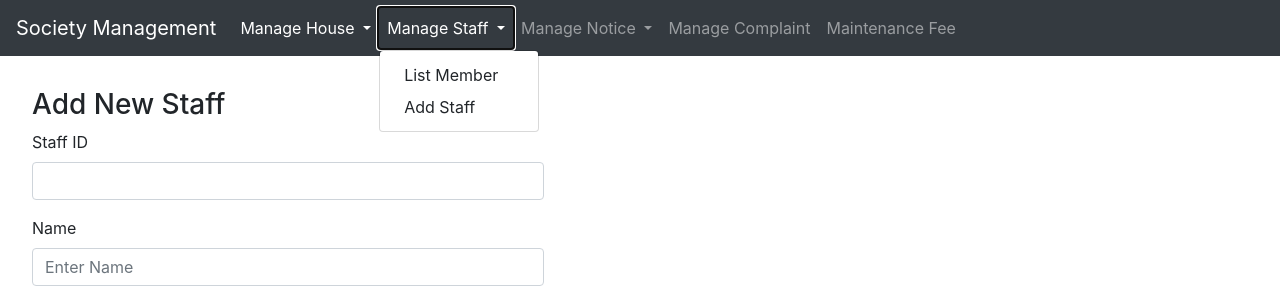
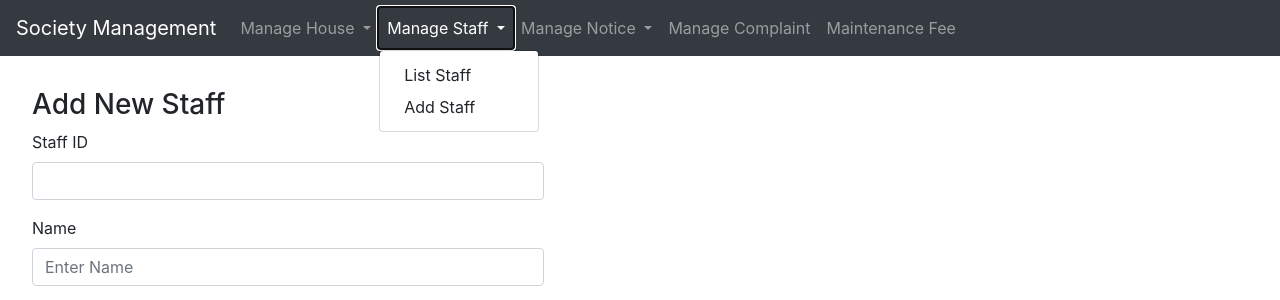
Before and after one commit to DHJariwala/DBMSProject, a Flask app: page /admin/astaff in a window 1280 px wide, after a click on "Manage Staff". Shown: the top 300 px of the page. Run offline with Flask 2, Linux system fonts and the light colour scheme; data that the repository does not hold is empty; some libraries are stand-ins or nearby versions.

Commit message:
Added Manage staff for Admin

```diff
--- a/templates/AdminNavbar.html
+++ b/templates/AdminNavbar.html
@@ -37,8 +37,8 @@
               Manage Staff
             </a>
             <div class="dropdown-menu" aria-labelledby="StaffDropdown">
-              <a class="dropdown-item" href="listStaff.html">List Member</a>
-              <a class="dropdown-item" href="addOrUpdateStaff.html">Add Staff</a>
+              <a class="dropdown-item" href="{{ url_for('list_staff') }}">List Staff</a>
+              <a class="dropdown-item" href="{{ url_for('add_staff') }}">Add Staff</a>
             </div>
           </li>
           <li class="nav-item dropdown {% if active_page == "Manage Notice" %}active{% endif %}">
--- a/templates/addrStaff.html
+++ b/templates/addrStaff.html
@@ -1,8 +1,8 @@
 {% extends "AdminNavbar.html" %}
-{% set active_page = "Manage House" %}
+{% set active_page = "Manage Staff" %}
 
 {% block title %}
-Add House Owner
+Add Staff
 {% endblock %}
 
 {% block body %}
```
